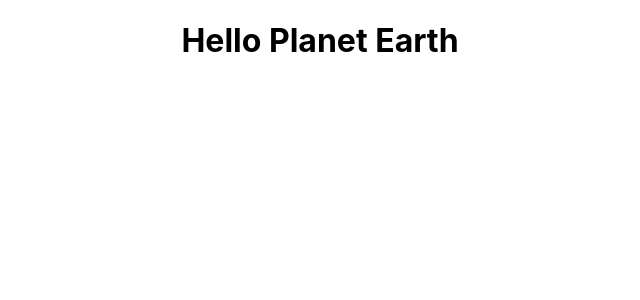
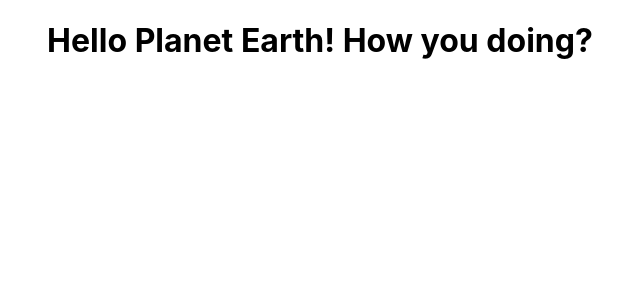
Before and after one commit to Marshall3c03/BBC_Hello_World, a React (Create React App) app in the folder client/: page / in a window 1280 px wide. Shown: the top 300 px of the page, without its empty margins (320-960 px from the left). Built offline with nearby package versions, Linux system fonts and the light colour scheme.

Commit message:
testing link-up 2

```diff
--- a/client/src/App.js
+++ b/client/src/App.js
@@ -3,7 +3,7 @@ import './App.css';
 function App() {
   return (
     <div className="App">
-      <h1>Hello Planet Earth</h1>
+      <h1>Hello Planet Earth! How you doing?</h1>
     </div>
   );
 }
```
